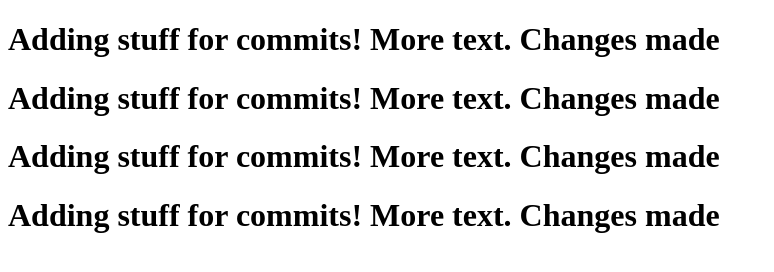
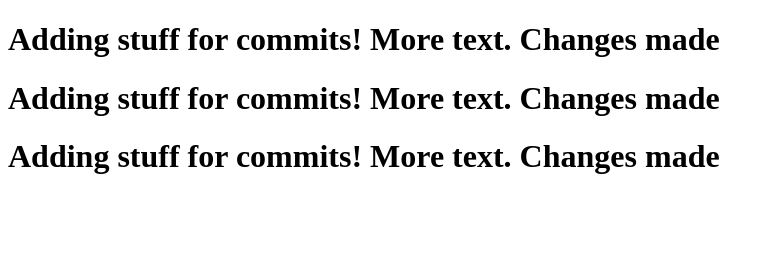
Before and after one commit to madelinepick/git-funtown, a plain HTML site: page index.html in a window 1280 px wide. Shown: the whole page, without its empty margins (0-774 px from the left). Drawn offline with Linux system fonts and the light colour scheme.

Commit message:
new branch commit

```diff
--- a/index.html
+++ b/index.html
@@ -8,6 +8,5 @@
   <h1>Adding stuff for commits! More text. Changes made</h1>
   <h1>Adding stuff for commits! More text. Changes made</h1>
   <h1>Adding stuff for commits! More text. Changes made</h1>
-  <h1>Adding stuff for commits! More text. Changes made</h1>
 </body>
 </html>
```
